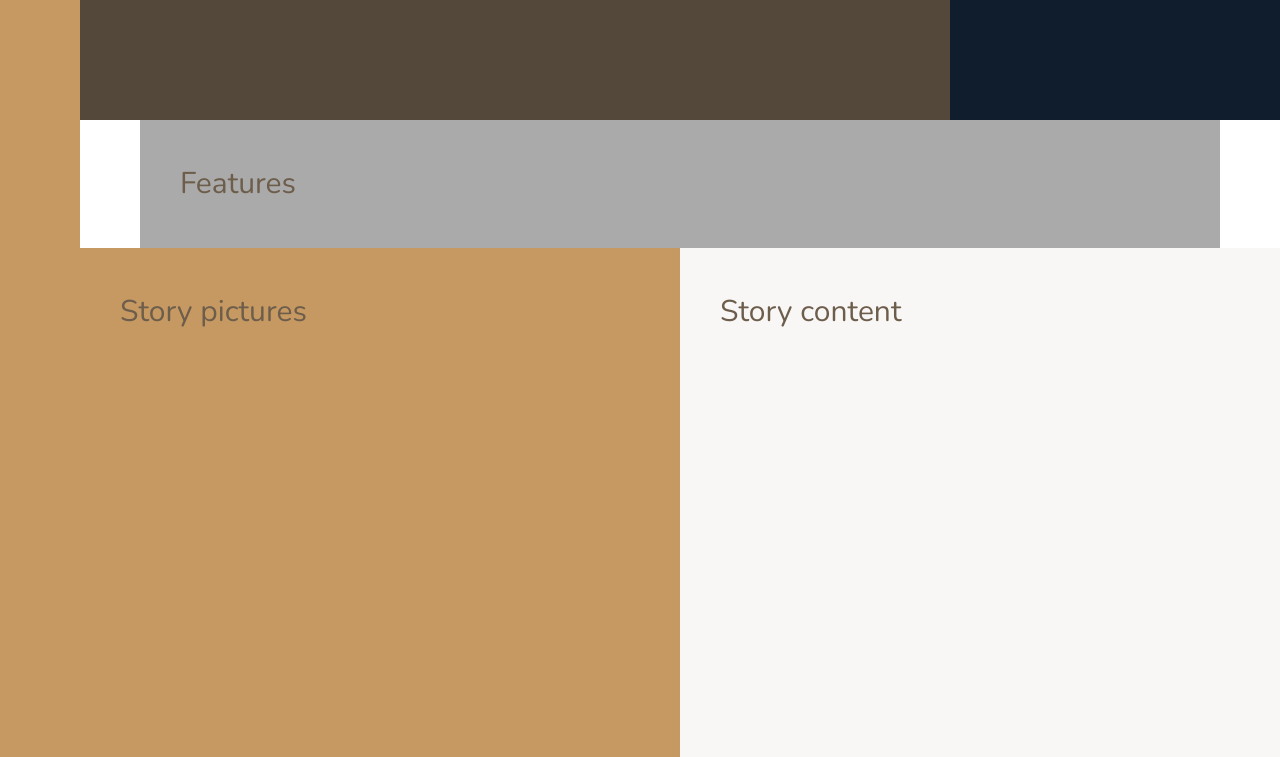
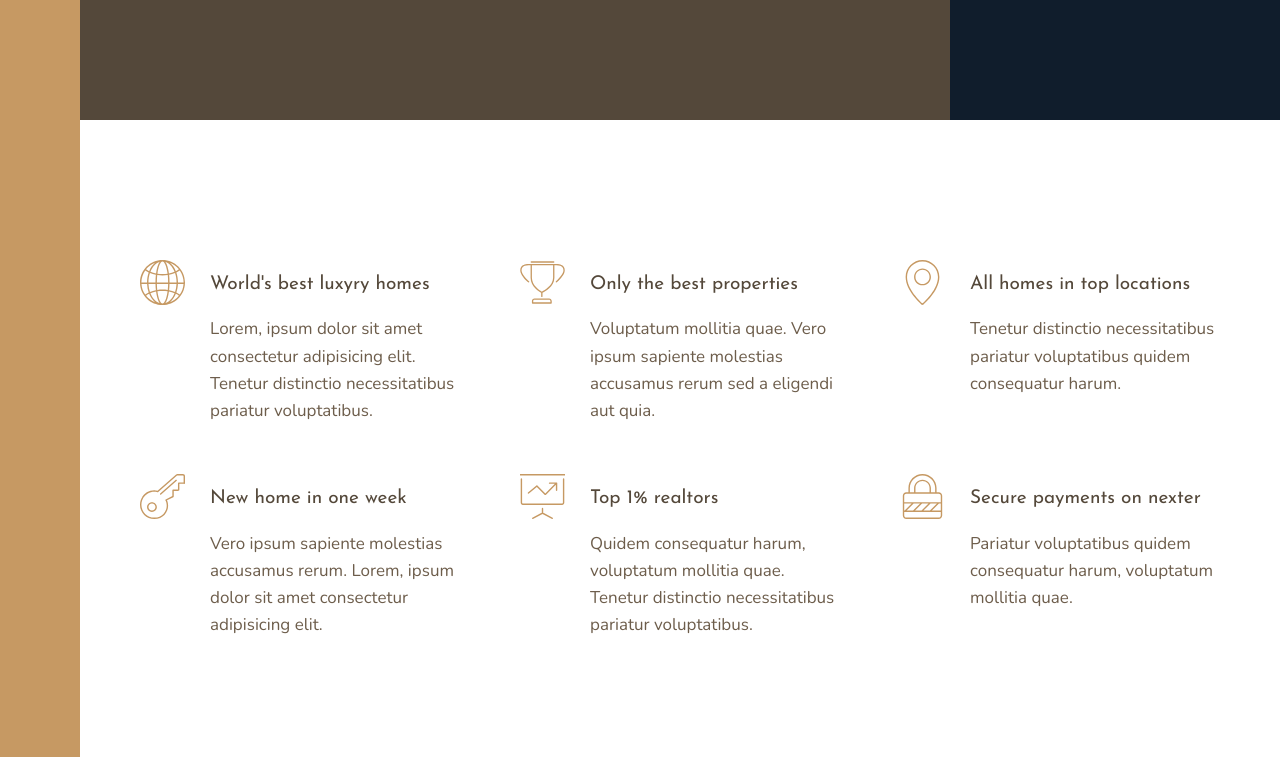
Before and after one commit to Cuahutli/website-with-cssgrid, a website: page index.html in a window 1280 px wide. Shown: the part 520-1277 px from the top of the page. Drawn offline with nearby package versions, Linux system fonts and the light colour scheme.

Commit message:
Building Feature section

```diff
--- a/index.html
+++ b/index.html
@@ -25,7 +25,48 @@
         </div>
 
         <section class="features">
-            Features
+            <div class="feature">
+                <svg class="feature__icon">
+                    <use xlink:href="img/sprite.svg#icon-global"></use>
+                </svg>
+                <h4 class="heading-4 heading-4--dark">World's best luxyry homes</h4>
+                <p class="feature__text">Lorem, ipsum dolor sit amet consectetur adipisicing elit. Tenetur distinctio necessitatibus pariatur voluptatibus.</p>
+            </div>
+            <div class="feature">
+                <svg class="feature__icon">
+                    <use xlink:href="img/sprite.svg#icon-trophy"></use>
+                </svg>
+                <h4 class="heading-4 heading-4--dark">Only the best properties</h4>
+                <p class="feature__text">Voluptatum mollitia quae. Vero ipsum sapiente molestias accusamus rerum sed a eligendi aut quia.</p>
+            </div>
+            <div class="feature">
+                <svg class="feature__icon">
+                    <use xlink:href="img/sprite.svg#icon-map-pin"></use>
+                </svg>
+                <h4 class="heading-4 heading-4--dark">All homes in top locations</h4>
+                <p class="feature__text">Tenetur distinctio necessitatibus pariatur voluptatibus quidem consequatur harum.</p>
+            </div>
+            <div class="feature">
+                <svg class="feature__icon">
+                    <use xlink:href="img/sprite.svg#icon-key"></use>
+                </svg>
+                <h4 class="heading-4 heading-4--dark">New home in one week</h4>
+                <p class="feature__text">Vero ipsum sapiente molestias accusamus rerum. Lorem, ipsum dolor sit amet consectetur adipisicing elit.</p>
+            </div>
+            <div class="feature">
+                <svg class="feature__icon">
+                    <use xlink:href="img/sprite.svg#icon-presentation"></use>
+                </svg>
+                <h4 class="heading-4 heading-4--dark">Top 1% realtors</h4>
+                <p class="feature__text">Quidem consequatur harum, voluptatum mollitia quae. Tenetur distinctio necessitatibus pariatur voluptatibus.</p>
+            </div>
+            <div class="feature">
+                <svg class="feature__icon">
+                    <use xlink:href="img/sprite.svg#icon-lock"></use>
+                </svg>
+                <h4 class="heading-4 heading-4--dark">Secure payments on nexter</h4>
+                <p class="feature__text">Pariatur voluptatibus quidem consequatur harum, voluptatum mollitia quae.</p>
+            </div>
         </section>
 
         <div class="story__pictures">
--- a/sass/_base.scss
+++ b/sass/_base.scss
@@ -39,8 +39,8 @@
     grid-template-rows: 80vh min-content 40vw repeat(3,min-content);
     grid-template-columns: [sidebar-start]8rem [sidebar-end full-start] minmax(6rem,1fr) [center-start] repeat(8, [col-start] minmax(min-content, 14rem) [col-end]) [center-end] minmax(6rem,1fr) [full-end];
 
-    & > *{
-        padding: 40px;
-        font-size: 3rem;
-    }
+    // & > *{
+    //     padding: 40px;
+    //     font-size: 3rem;
+    // }
 }
--- a/sass/_features.scss
+++ b/sass/_features.scss
@@ -1,4 +1,31 @@
 .features{
-    background-color: $color-grey-light-2;
+    // background-color: $color-grey-light-2;
     grid-column: center-start / center-end;
+
+    margin: 15rem 0; //150px 0;
+    display: grid;
+    //grid-template-columns: repeat(3, 1fr);
+    grid-template-columns: repeat(auto-fit, minmax(25rem, 1fr));
+    grid-gap: 6rem; //60px;
+    align-items: start;
+
 }
+
+.feature{
+    display: grid;
+    grid-template-columns: min-content 1fr;
+    grid-row-gap: 1.5rem;
+    grid-column-gap: 2.5rem;
+
+    &__icon{
+        fill: $color-primary;
+        width: 4.5rem; //45px;
+        height: 4.5rem; //45px;
+        grid-row: 1/ span 2;
+        transform: translateY(-1rem);
+    }
+
+    &__text{
+        font-size: 1.7rem; //17px;
+    }
+}
--- a/sass/_typography.scss
+++ b/sass/_typography.scss
@@ -0,0 +1,28 @@
+%heading {
+    font-family: $font-display;
+    font-weight: 400;
+}
+.heading-1{
+    @extend %heading;
+}
+
+.heading-2{
+    @extend %heading;
+}
+
+.heading-3{
+    @extend %heading;
+}
+
+.heading-4{
+    @extend %heading;
+    font-size: 1.9rem;
+
+    &--light{
+      color: $color-grey-light-1;
+    }
+
+    &--dark{
+      color: $color-grey-dark-1;
+    }
+}
```
Also changed, not shown: css/style.css.
